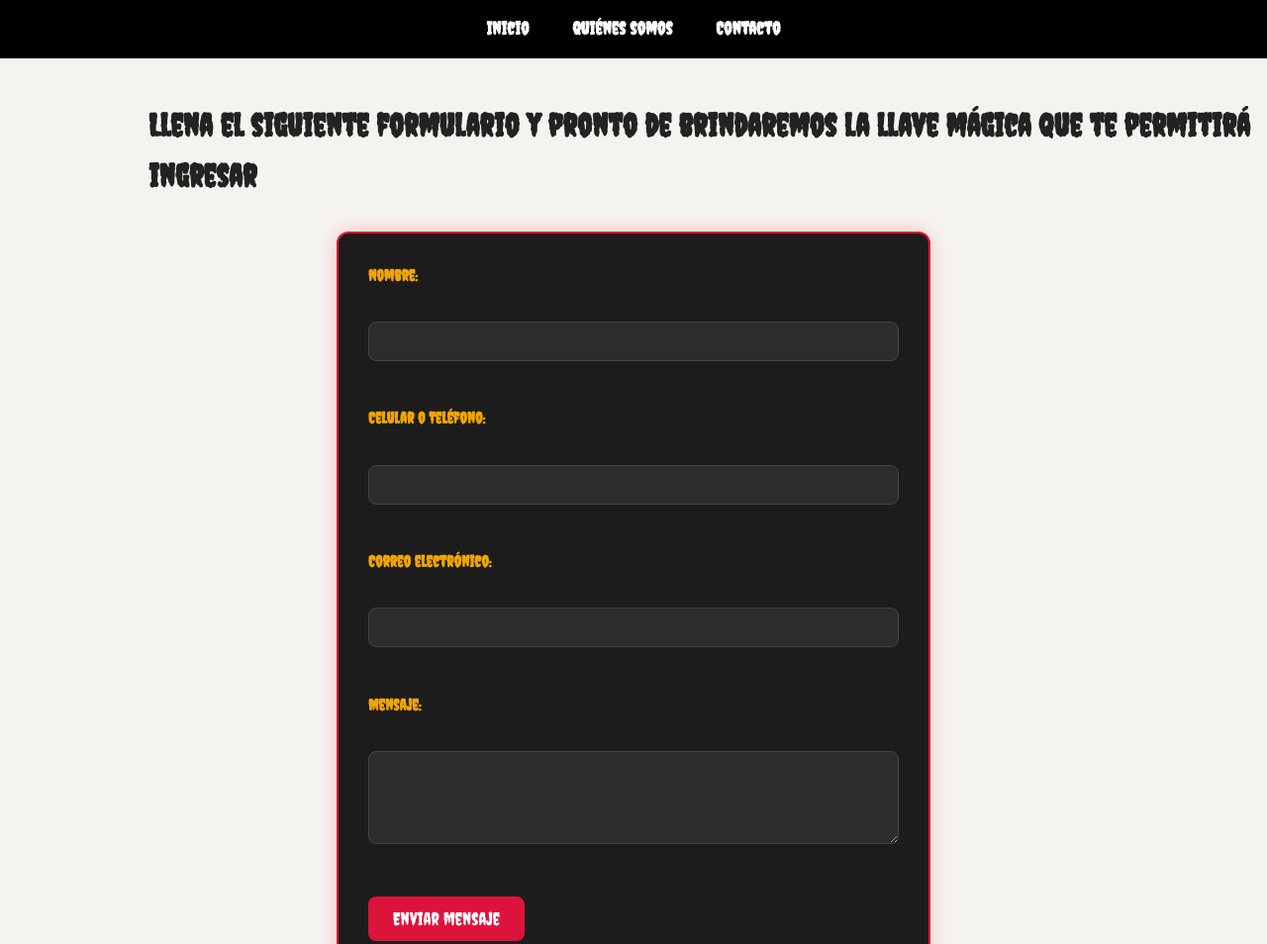
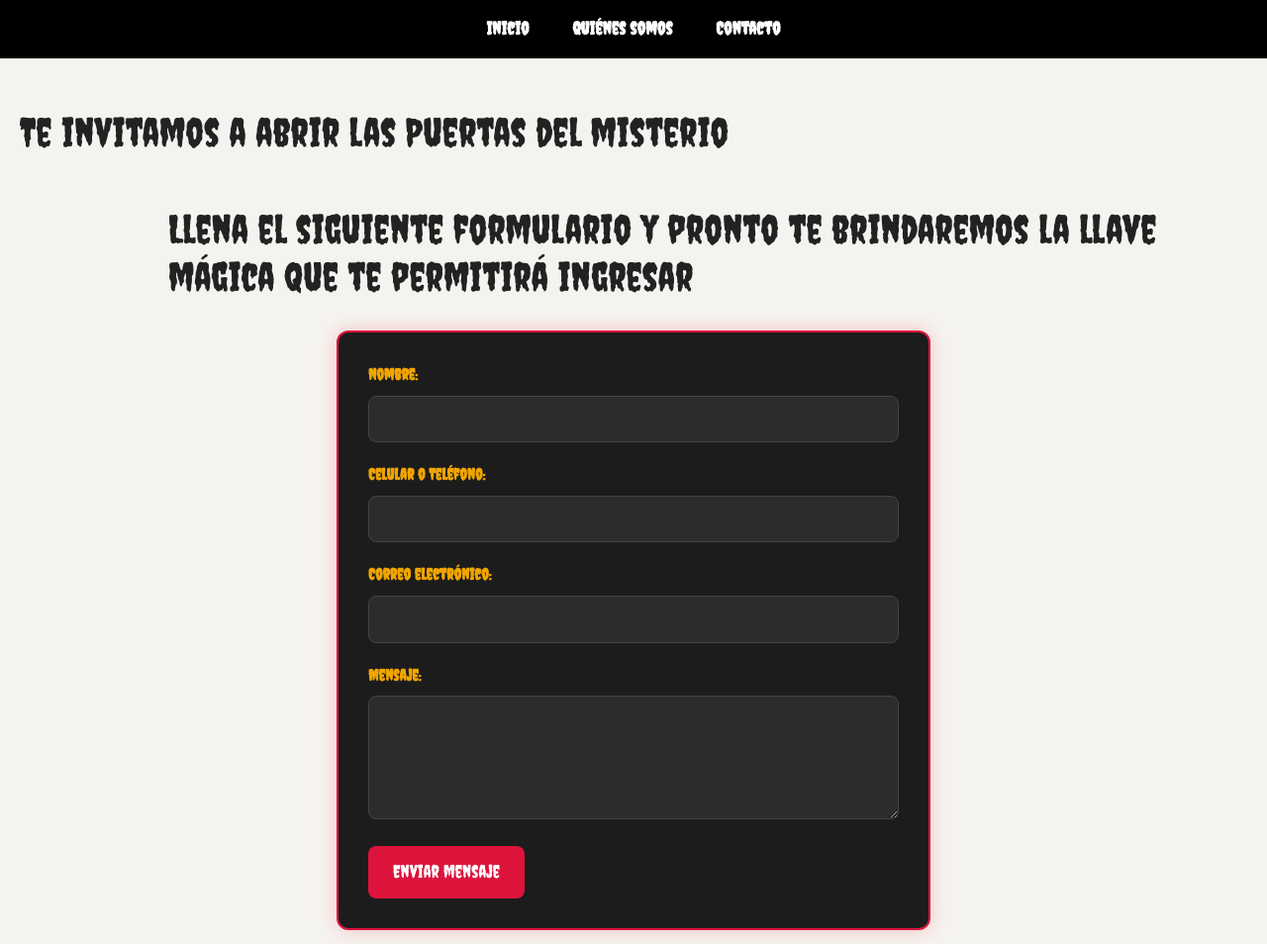
Before and after one commit to DanielZamPa/Refactorizacion-Blog-Paranormal, a plain HTML site: page paginas/contacto.html in a window 1280 px wide. Shown: the top 954 px of the page at 99% size. Drawn offline with nearby package versions, Linux system fonts and the light colour scheme.

Commit message:
hola papus

```diff
--- a/paginas/contacto.html
+++ b/paginas/contacto.html
@@ -1,43 +1,42 @@
 <!DOCTYPE html>
-<html lang="en">
+<html lang="es">
 <head>
   <meta charset="UTF-8">
   <meta name="viewport" content="width=device-width, initial-scale=1.0">
+  <title>Puertas al Misterio</title>
+  <link href="https://cdn.jsdelivr.net/npm/bootstrap@5.3.7/dist/css/bootstrap.min.css" rel="stylesheet" integrity="sha384-LN+7fdVzj6u52u30Kp6M/trliBMCMKTyK833zpbD+pXdCLuTusPj697FH4R/5mcr" crossorigin="anonymous">
   <link rel="stylesheet" href="../css/style.css">
   <link href="https://fonts.googleapis.com/css2?family=Creepster&display=swap" rel="stylesheet">
-    <title>Document</title>
 </head>
 <body>
+
   <nav>
     <a href="../index.html">Inicio</a>
     <a href="./about.html">Quiénes somos</a>
     <a href="../paginas/contacto.html">Contacto</a>
   </nav>
-    <h1 >Te invitamos a abrir las Puertas del misterio</h1>
-        <h1 id="hola">Llena el siguiente formulario y pronto de brindaremos la llave mágica que te permitirá ingresar</h1>
+
+  <div class="content">
+    <h1>Te invitamos a abrir las Puertas del misterio</h1>
+    <h1 id="hola">Llena el siguiente formulario y pronto te brindaremos la llave mágica que te permitirá ingresar</h1>
 
     <form id="form-contacto">
+      <label for="nombre">Nombre:</label>
+      <input type="text" id="nombre" name="nombre" required>
 
+      <label for="telefono">Celular o Teléfono:</label>
+      <input type="tel" id="telefono" name="telefono" required>
 
-        <label for="nombre">Nombre:</label><br>
-        <input type="text" id="nombre" name="nombre" required><br><br>
+      <label for="email">Correo electrónico:</label>
+      <input type="email" id="email" name="email" required>
 
-        <label for="telefono">Celular o Teléfono:</label><br>
-        <input type="tel" id="telefono" name="telefono" required><br><br>
-
-
-        <label for="email">Correo electrónico:</label><br>
-        <input type="email" id="email" name="email" required><br><br>
-
-
-        <label for="mensaje">Mensaje:</label><br>
-        <textarea id="mensaje" name="mensaje" rows="4" required></textarea><br><br>
+      <label for="mensaje">Mensaje:</label>
+      <textarea id="mensaje" name="mensaje" rows="4" required></textarea>
 
       <input type="submit" value="Enviar mensaje">
+    </form>
+  </div>
 
-    </form>
-
-    <script src="style.css" defer></script>
   <footer>
     <div class="footer-section">
       <p><strong>Autores</strong></p>
```
Also changed, not shown: index.html (+1 -4 lines), paginas/about.html (+1 -0 lines). Lines whose indentation alone changed are shown as unchanged.
